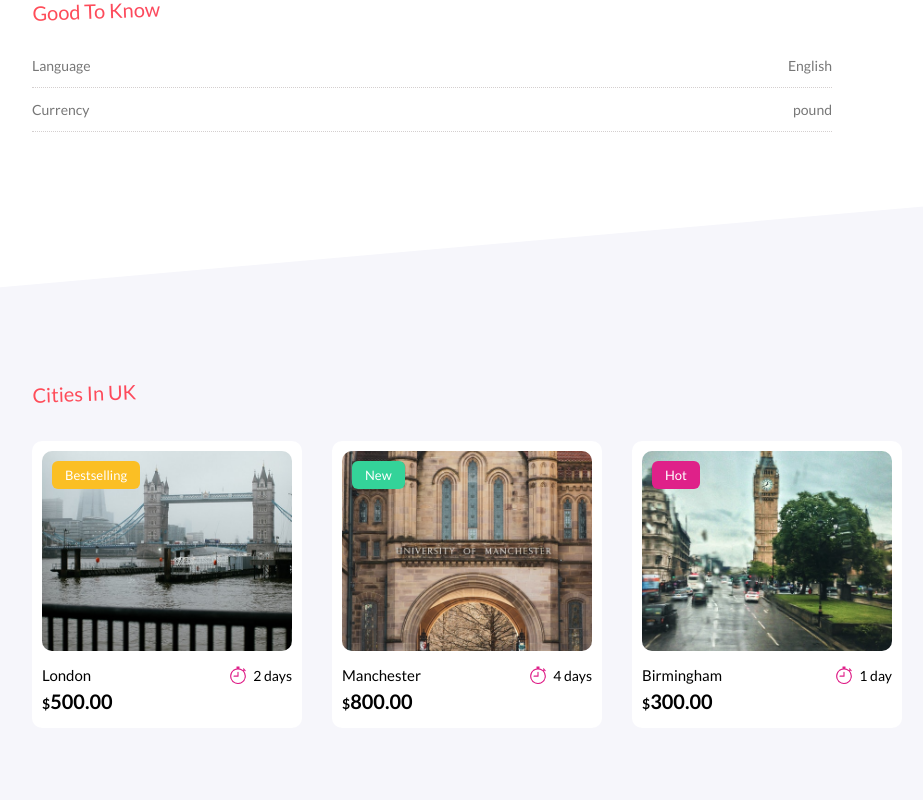
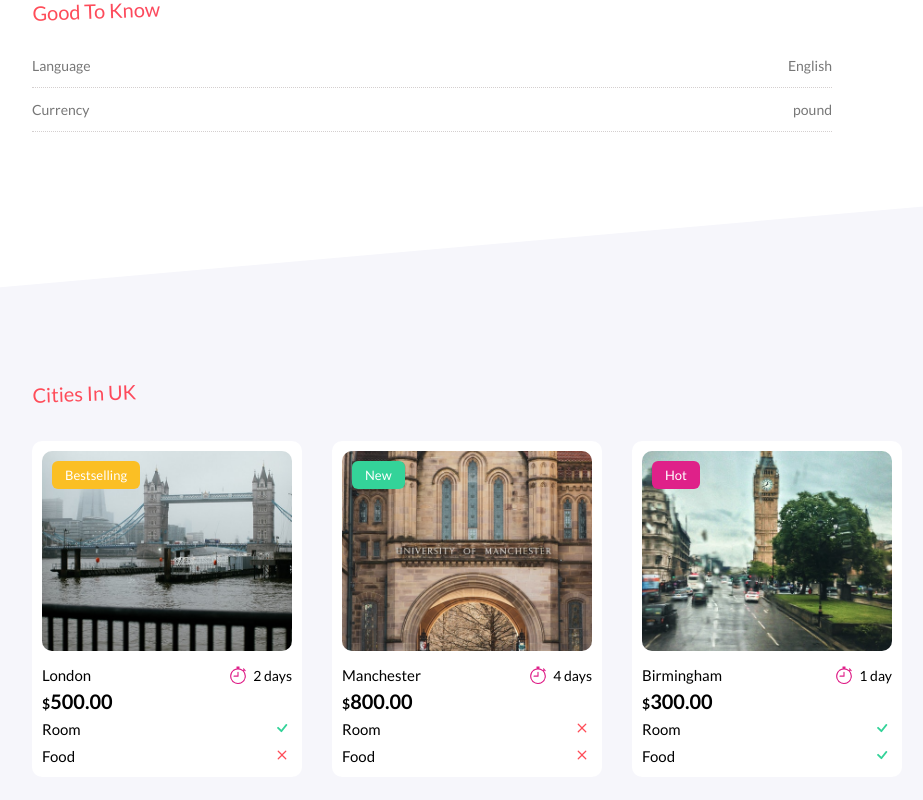
Before and after one commit to viettu2k/travel-website, a React (Create React App) app: page /details/1 in a window 1280 px wide. Shown: the part 1096-1896 px from the top of the page, without its empty margins (8-931 px from the left). Built offline with nearby package versions, Linux system fonts and the light colour scheme.

Commit message:
show package facilities

```diff
--- a/src/components/Cities.jsx
+++ b/src/components/Cities.jsx
@@ -1,6 +1,7 @@
 import React from "react";
 import { LazyLoadImage } from "react-lazy-load-image-component";
 import { BsStopwatch } from "react-icons/bs";
+import Facilities from "./Facilities";
 
 const Cities = ({ cities, name }) => {
   const formate = (price) => {
@@ -52,6 +53,8 @@ const Cities = ({ cities, name }) => {
                           {formate(city.price)}
                         </div>
                       </div>
+                      <Facilities name="room" value={city.room} />
+                      <Facilities name="food" value={city.food} />
                     </div>
                   </div>
                 ))
--- /dev/null
+++ b/src/components/Facilities.jsx
@@ -0,0 +1,19 @@
+import React from "react";
+import { BsCheck, BsX } from "react-icons/bs";
+
+const Facilities = ({ name, value }) => {
+  return (
+    <div className="cities__body__contents__facilities">
+      <div className="cities__body__contents__facilities__name">{name}</div>
+      <div className="cites__body__contents__facilities__value">
+        {value ? (
+          <BsCheck size={20} color="#34D399" />
+        ) : (
+          <BsX size={20} color="#ff4d58" />
+        )}
+      </div>
+    </div>
+  );
+};
+
+export default Facilities;
--- a/src/scss/components/_cities.scss
+++ b/src/scss/components/_cities.scss
@@ -65,6 +65,14 @@
                 font-size: 2rem;
                 font-weight: 700;
             }
+            &__facilities {
+                @include align(flex, space-between, center, null);
+                margin-top: 0.5rem;
+                &__name {
+                    font-size: 1.5rem;
+                    text-transform: capitalize;
+                }
+            }
         }
     }
 }
```
Also changed, not shown: src/main.css.
